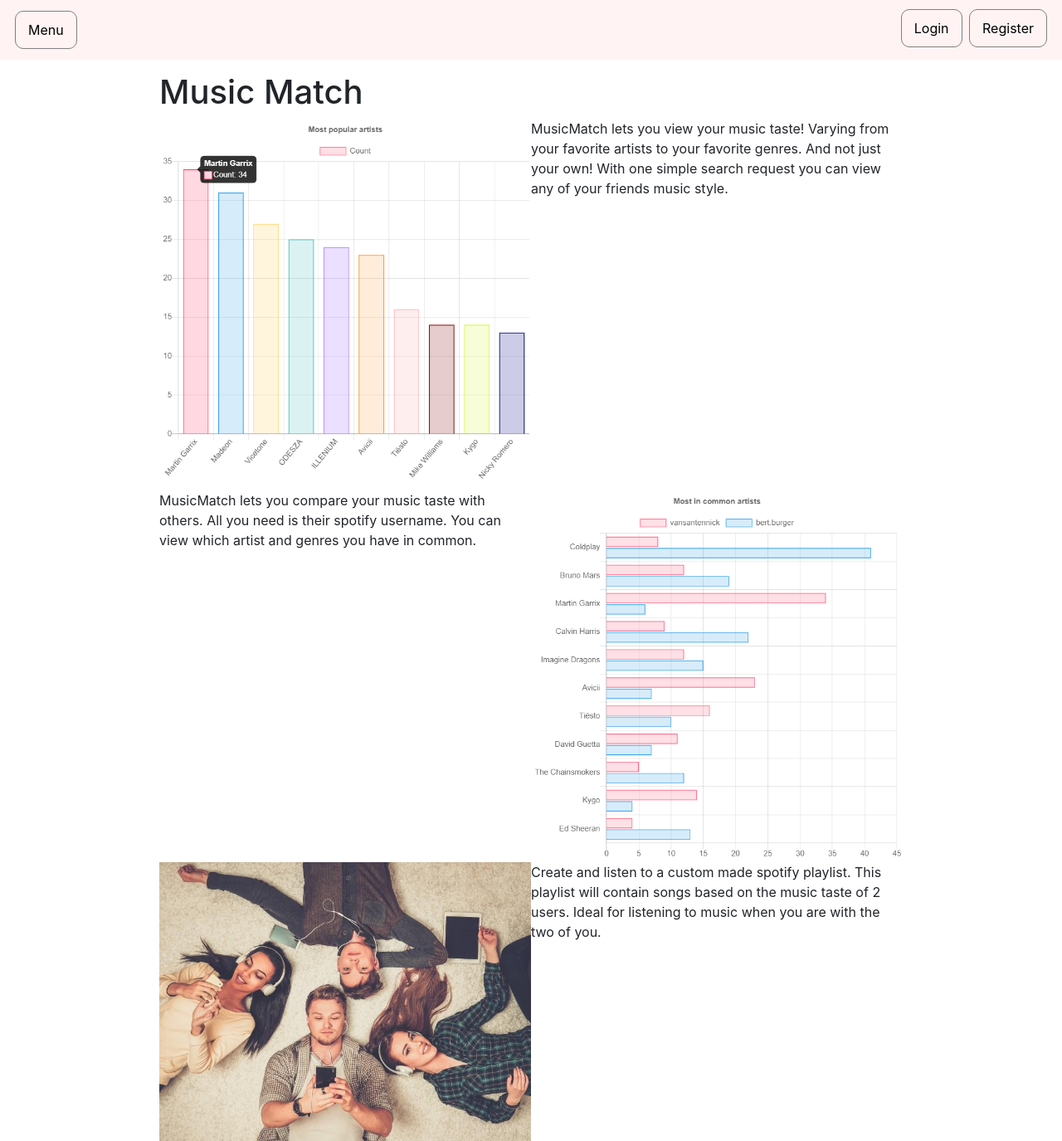
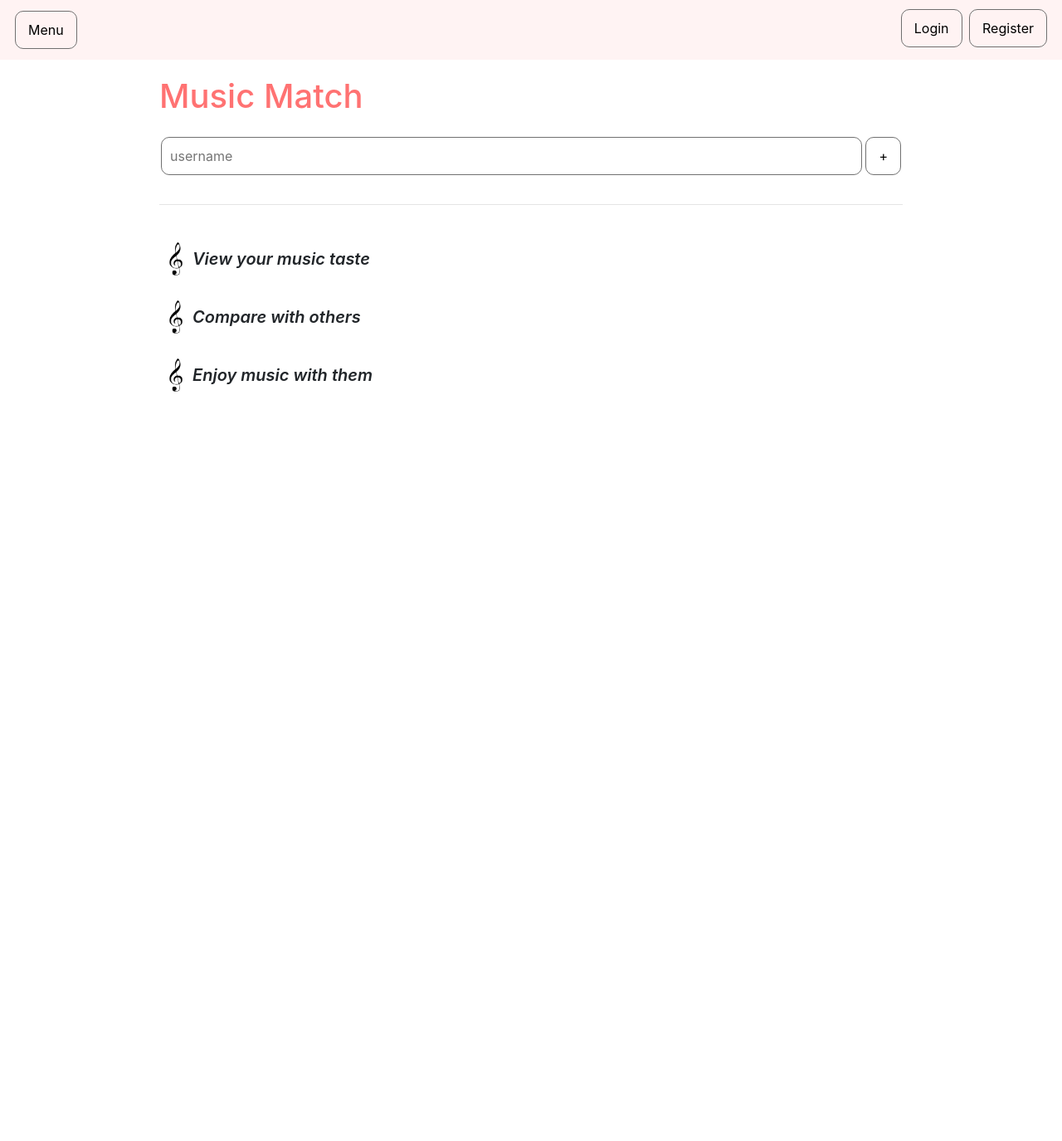
Before and after one commit to Nickvs99/MusicMatch, a Django app: page / in a window 1280 px wide. Shown: the whole page at 83% size. After the commit the page ends 472 px from the top, so only its background shows below. Run offline with Django 3.2, Linux system fonts and the light colour scheme; parts of the project's set-up code (start-up, migrations or seed data) failed here and were passed over; some libraries are stand-ins or nearby versions.

Commit message:
Updated homepage

```diff
--- a/MusicMatch/main/static/main/css/styles.css
+++ b/MusicMatch/main/static/main/css/styles.css
@@ -5,10 +5,28 @@ body {
 button {
   border: 1px solid;
   border-radius: 10px;
-  border-color: grey;
+  border-color: #707070;
   padding: 10px 15px;
   background-color: transparent;
   margin: 5px 2px;
+}
+
+li {
+  margin: 0;
+  padding: 20px 0 20px 40px;
+  list-style: none;
+  background-image: url("../img/music_note.png");
+  background-repeat: no-repeat;
+  background-position: left center;
+  background-size: 40px;
+}
+
+ul {
+  padding: 0px;
+}
+
+hr {
+  margin: 30px 0px;
 }
 
 .main {
@@ -25,23 +43,6 @@ button {
   .row {
     margin-left: 0px;
   }
-}
-
-.img-homepage {
-  max-width: 50%;
-  min-width: 150px;
-}
-
-.img-left {
-  float: left;
-}
-
-.img-right {
-  float: right;
-}
-
-.img-text-block {
-  clear: both;
 }
 
 .hidden {
@@ -80,4 +81,32 @@ button {
   top: 6px;
   right: 16px;
 }
+
+.input-text {
+  border: 1px solid;
+  border-color: #707070;
+  border-radius: 10px;
+  padding: 2px 0px 2px 10px;
+  margin: 5px 2px;
+  -webkit-box-flex: 1;
+      -ms-flex: 1;
+          flex: 1;
+}
+
+.flexbox {
+  display: -webkit-box;
+  display: -ms-flexbox;
+  display: flex;
+}
+
+.title {
+  color: #FF7272;
+  margin: 20px 0px;
+}
+
+.bullet-text {
+  font-size: 20px;
+  font-weight: 600;
+  font-style: italic;
+}
 /*# sourceMappingURL=styles.css.map */
--- a/MusicMatch/main/static/main/css/styles.scss
+++ b/MusicMatch/main/static/main/css/styles.scss
@@ -1,5 +1,7 @@
 $main-margin-side:15%;
 $theme-color-light: #FFF3F3;
+$theme-color-bright: #FF7272;
+$border-color: #707070;
 
 body {
     width:100%;
@@ -8,10 +10,28 @@ body {
 button {
     border: 1px solid;
     border-radius: 10px;
-    border-color:grey;
+    border-color:$border-color;
     padding: 10px 15px;
     background-color: transparent;
     margin: 5px 2px;
+}
+
+li {
+	margin: 0;
+	padding: 20px 0 20px 40px;
+	list-style: none;
+	background-image: url("../img/music_note.png");
+	background-repeat: no-repeat;
+	background-position: left center;
+	background-size: 40px;
+}
+
+ul {
+    padding: 0px;
+}
+
+hr {
+    margin: 30px 0px;
 }
 
 .main {
@@ -28,24 +48,6 @@ button {
     .row {
       margin-left:0px;
     }
-}
-
-.img-homepage {
-    max-width: 50%;
-    min-width: 150px;
-
-}
-
-.img-left{
-    float:left;
-}
-
-.img-right {
-    float:right;
-}
-
-.img-text-block {
-    clear: both;
 }
 
 .hidden {
@@ -85,3 +87,27 @@ button {
     top: 6px;
     right: 16px;
 }
+
+.input-text {
+    border: 1px solid;
+    border-color: $border-color;
+    border-radius: 10px;
+    padding: 2px 0px 2px 10px;
+    margin: 5px 2px;
+    flex:1;
+}
+
+.flexbox {
+    display:flex;
+}
+
+.title {
+    color: $theme-color-bright;
+    margin:20px 0px;
+}
+
+.bullet-text {
+    font-size: 20px;
+    font-weight: 600;
+    font-style: italic;
+}
--- a/MusicMatch/main/templates/main/index.html
+++ b/MusicMatch/main/templates/main/index.html
@@ -12,22 +12,19 @@
 
 {% block body %}
 
-    <h1>Music Match</h1>
+    <h1 class="title">Music Match</h1>
 
-    <div class="img-text-block">
-        <img class="img-homepage img-left" src="{% static 'main/img/stats.png' %}" alt="View your stats">
-        MusicMatch lets you view your music taste! Varying from your favorite artists to your favorite genres. And not just your own!
-        With one simple search request you can view any of your friends music style.
-    </div>
+    <form class="flexbox">
+        <input name="username" class="input-text" type="text" placeholder="username" id="inputUsername"/>
+        <button type="submit" class="add-user-button">+</button>
 
-    <div class=img-text-block>
-        <img class="img-homepage img-right" src="{% static 'main/img/compare.png' %}" alt="Compare your stats">
-        MusicMatch lets you compare your music taste with others. All you need is their spotify username. You can view which artist and
-        genres you have in common.
-    </div>
-    <div class=img-text-block>
-        <img class="img-homepage img-left" src="{% static 'main/img/share_playlist.jpg' %}" alt="Make a collabarative playlist">
-        Create and listen to a custom made spotify playlist. This playlist will contain songs based on the music taste of 2 users. Ideal for
-        listening to music when you are with the two of you.
-    </div>
+    </form>
+
+    <hr>
+
+    <ul>
+        <li class="bullet-text">View your music taste</li>
+        <li class="bullet-text">Compare with others</li>
+        <li class="bullet-text">Enjoy music with them</li>
+    </ul>
 {% endblock %}
```
Also changed, not shown: MusicMatch/main/static/main/img/compare.png (deleted), MusicMatch/main/static/main/img/music_note.png (added), MusicMatch/main/static/main/img/share_playlist.jpg (deleted), MusicMatch/main/static/main/img/stats.png (deleted), 1 other file.
